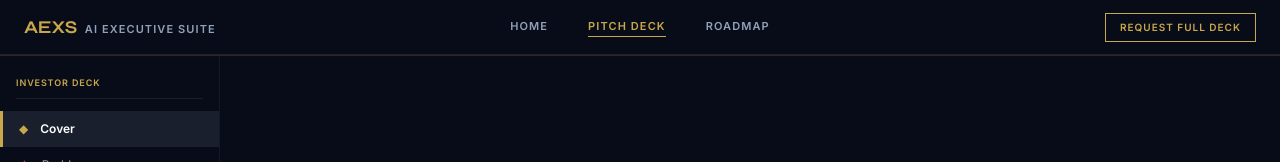
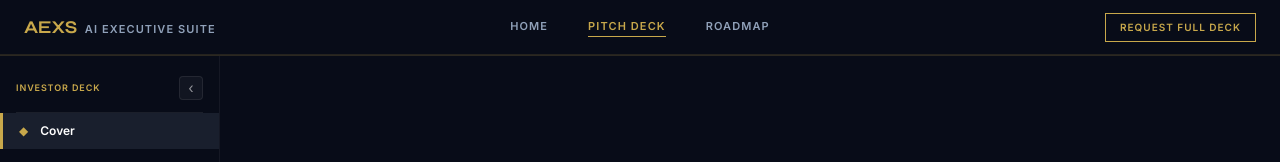
Before and after one commit to aexs-hq/aexs, a React (Vite) app: page /pitch in a window 1280 px wide. Shown: the top 162 px of the page. Built offline with nearby package versions, Linux system fonts and the light colour scheme.

Commit message:
fix: align pitch page 2 and add safe sidebar toggle

```diff
--- a/src/pages/PitchDeck.jsx
+++ b/src/pages/PitchDeck.jsx
@@ -151,6 +151,11 @@ export default function PitchDeck() {
   // the same "no chrome" layout — share one flag so we can't suppress
   // one surface but forget the other.
   const isChromeFree = isExport || isPresenting;
+  // Sidebar collapse is a live-only affordance. It never affects isChromeFree
+  // surfaces (export / fullscreen presentation) because the sidebar itself
+  // is not rendered in those modes.
+  const [sidebarOpen, setSidebarOpen] = useState(true);
+  const sidebarWidth = sidebarOpen ? 220 : 44;
 
   // Gate appears once per tab. Never in PDF export. Dismissal is sticky
   // within the session so the deck doesn't re-prompt between navigations.
@@ -271,17 +276,36 @@ export default function PitchDeck() {
       </nav>}
 
       {/* ── LEFT SIDEBAR ── */}
-      {!isChromeFree && <aside className="fixed bottom-0 left-0 z-40 flex flex-col"
-        style={{ top: '56px', width: '220px', backgroundColor: 'var(--color-bg)', borderRight: '1px solid color-mix(in srgb, var(--color-white-1) 5%, transparent)' }}>
+      {!isChromeFree && <aside className="fixed bottom-0 left-0 z-40 flex flex-col overflow-hidden"
+        style={{ top: '56px', width: `${sidebarWidth}px`, backgroundColor: 'var(--color-bg)', borderRight: '1px solid color-mix(in srgb, var(--color-white-1) 5%, transparent)', transition: 'width 200ms ease' }}>
 
-        {/* Header */}
-        <div className="px-4 pt-5 pb-3">
-          <p className="font-bold tracking-widest text-gold" style={{ fontSize: '9px' }}>INVESTOR DECK</p>
-          <div className="mt-2 h-px" style={{ backgroundColor: 'color-mix(in srgb, var(--color-white-1) 8%, transparent)' }} />
+        {/* Header + toggle */}
+        <div className="px-4 pt-5 pb-3 flex items-center justify-between" style={{ minHeight: '36px' }}>
+          {sidebarOpen && <p className="font-bold tracking-widest text-gold" style={{ fontSize: '9px' }}>INVESTOR DECK</p>}
+          <button
+            type="button"
+            onClick={() => setSidebarOpen(v => !v)}
+            aria-expanded={sidebarOpen}
+            aria-label={sidebarOpen ? 'Collapse sidebar' : 'Expand sidebar'}
+            title={sidebarOpen ? 'Collapse sidebar' : 'Expand sidebar'}
+            className="flex-shrink-0 flex items-center justify-center rounded transition-colors"
+            style={{
+              width: '24px',
+              height: '24px',
+              color: 'color-mix(in srgb, var(--color-white-1) 55%, transparent)',
+              backgroundColor: 'color-mix(in srgb, var(--color-white-1) 4%, transparent)',
+              border: '1px solid color-mix(in srgb, var(--color-white-1) 8%, transparent)',
+              fontSize: '14px',
+              lineHeight: 1,
+              cursor: 'pointer',
+            }}>
+            {sidebarOpen ? '‹' : '›'}
+          </button>
         </div>
+        {sidebarOpen && <div className="mx-4 h-px" style={{ backgroundColor: 'color-mix(in srgb, var(--color-white-1) 8%, transparent)' }} />}
 
-        {/* Slide list */}
-        <nav className="flex-1 overflow-y-auto">
+        {/* Slide list (hidden when collapsed) */}
+        {sidebarOpen && <nav className="flex-1 overflow-y-auto">
           {SLIDES.map((slide, i) => (
             <button key={slide.id} onClick={() => scrollTo(i)}
               className="w-full flex items-center gap-3 text-left transition-all"
@@ -312,11 +336,12 @@ export default function PitchDeck() {
               </span>
             </button>
           ))}
-        </nav>
+        </nav>}
+        {!sidebarOpen && <div className="flex-1" />}
 
-        {/* Footer: counter + progress bar */}
+        {/* Footer: counter + progress bar (counter hidden when collapsed) */}
         <div className="px-4 pb-4 pt-3" style={{ borderTop: '1px solid color-mix(in srgb, var(--color-white-1) 5%, transparent)' }}>
-          <p className="text-slate-500 mb-2" style={{ fontSize: '10px' }}>{active + 1} / {SLIDES.length}</p>
+          {sidebarOpen && <p className="text-slate-500 mb-2" style={{ fontSize: '10px' }}>{active + 1} / {SLIDES.length}</p>}
           <div className="h-1 rounded-full overflow-hidden" style={{ backgroundColor: 'color-mix(in srgb, var(--color-white-1) 8%, transparent)' }}>
             <div className="h-full rounded-full transition-all duration-500"
               style={{ width: `${progress}%`, backgroundColor: 'var(--color-gold)' }} />
@@ -325,7 +350,7 @@ export default function PitchDeck() {
       </aside>}
 
       {/* ── MAIN CONTENT ── */}
-      <main style={isChromeFree ? { padding: 0 } : { marginLeft: '220px', paddingTop: '56px' }}>
+      <main style={isChromeFree ? { padding: 0 } : { marginLeft: `${sidebarWidth}px`, paddingTop: '56px', transition: 'margin-left 200ms ease' }}>
 
         {/* ── SLIDE 1: COVER ── */}
         <SlideShell><section ref={el => sectionRefs.current[0] = el} id="cover"
@@ -410,7 +435,7 @@ export default function PitchDeck() {
           </p>
 
           {/* 2×2 stat grid */}
-          <div className="grid grid-cols-2 gap-4 max-w-2xl mb-8">
+          <div className="grid grid-cols-2 gap-4 mb-8">
             {[
               { stat: '73%',  color: 'var(--color-red)', title: 'Executive Overload',      body: 'of C-suite leaders report critical information is missed weekly due to data volume.' },
               { stat: '$3T',  color: 'var(--color-orange)', title: 'Annual Value Destroyed',  body: 'lost globally each year to poor executive decisions and misaligned strategic execution.' },
@@ -429,7 +454,7 @@ export default function PitchDeck() {
           </div>
 
           {/* EU AI Act alert bar */}
-          <div className="max-w-2xl rounded-xl px-5 py-4 flex items-center gap-3 slide-in"
+          <div className="rounded-xl px-5 py-4 flex items-center gap-3 slide-in"
             style={{ backgroundColor: 'color-mix(in srgb, var(--color-red) 8%, transparent)', border: '1px solid color-mix(in srgb, var(--color-red) 35%, transparent)' }}>
             <span className="text-red-400 text-xl flex-shrink-0">⚠</span>
             <p className="text-red-300 text-sm font-semibold leading-relaxed">
```
Also changed, not shown: 1 other file (tests, documents, lock files or other folders).
